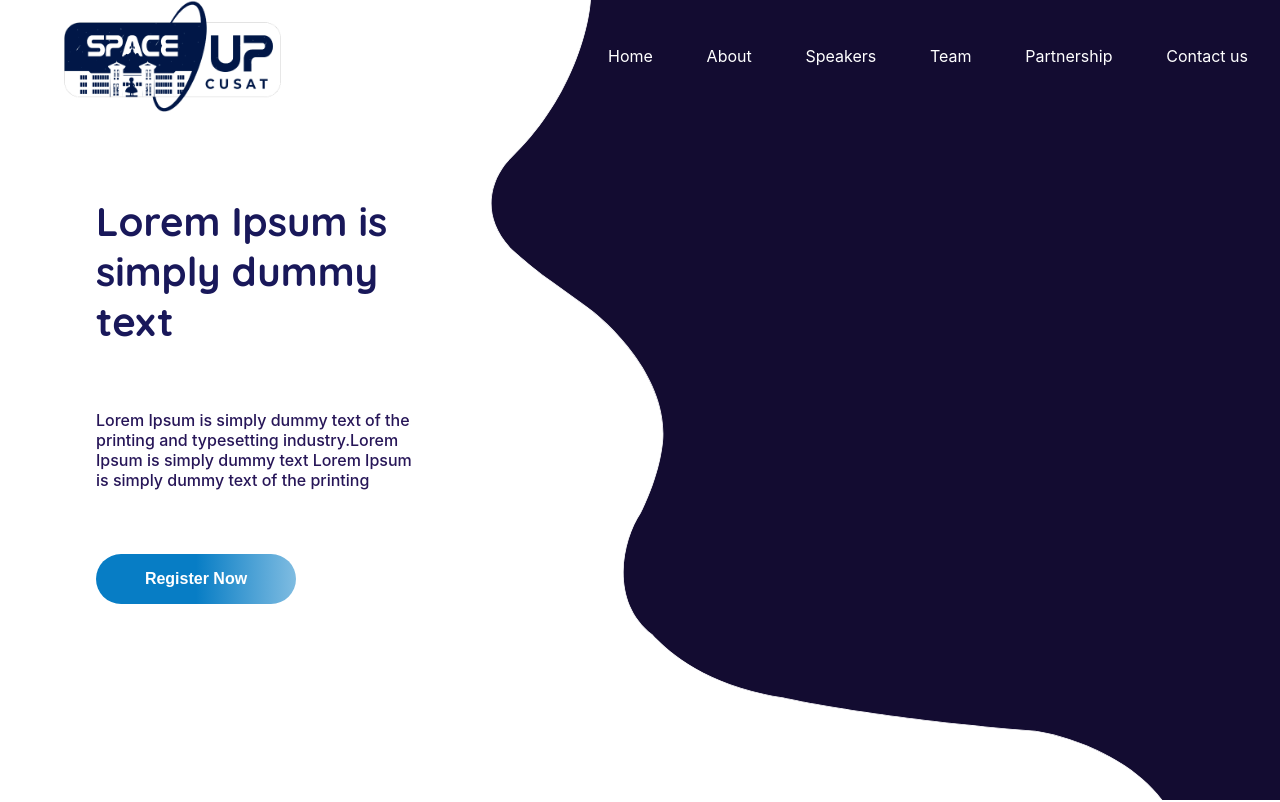
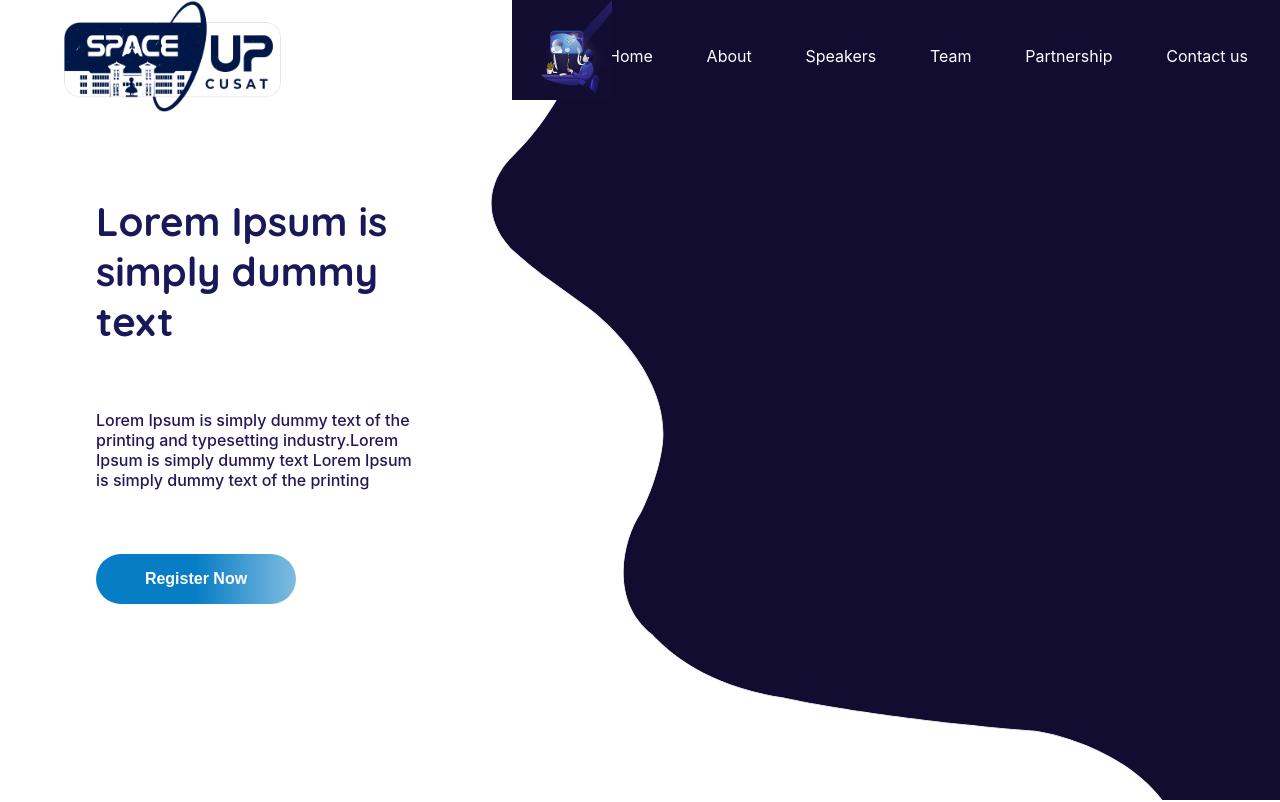
Before and after one commit to SpaceUP-CUSAT-22/frontend, a React (Create React App) app: page / in a window 1280 px wide. Shown: the top 802 px of the page. Built offline with nearby package versions, Linux system fonts and the light colour scheme.

Commit message:
Add home page illustration

```diff
--- a/src/Components/Home/home.js
+++ b/src/Components/Home/home.js
@@ -7,7 +7,7 @@ import person from "../../Assets/spaceup_illustration_person.svg";
 import pot from "../../Assets/spaceup_illustration_pot.svg";
 import satellite from "../../Assets/spaceup_illustration_satellite.svg";
 import tea from "../../Assets/spaceup_illustration_tea.svg"; */
-//import home_layout from "../../Assets/spaceup_illustration.svg";
+import home_layout from "../../Assets/spaceup_illustration.svg";
 import home_curve from "../../Assets/home_curve.svg";
 
 export default function Home() {
@@ -30,7 +30,7 @@ export default function Home() {
       </div>
 
       <div className="home__right">
-        {/*<img  src={home_layout} className="home_layout" alt="" />*/}
+        <img  src={home_layout} className="home_layout" alt="" />
         {/*<img src={astronaut} className="home__astronaut" alt="" />
         <img src={person} className="home__person" alt="" />
         <img src={pot} className="home__pot" alt="" />
```
Also changed, not shown: src/Assets/spaceup_illustration.svg.
